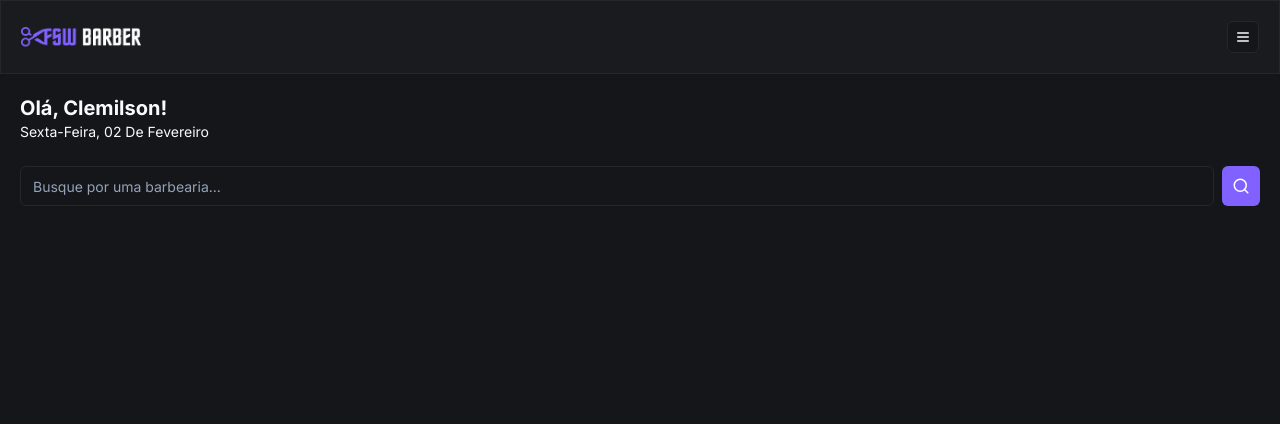
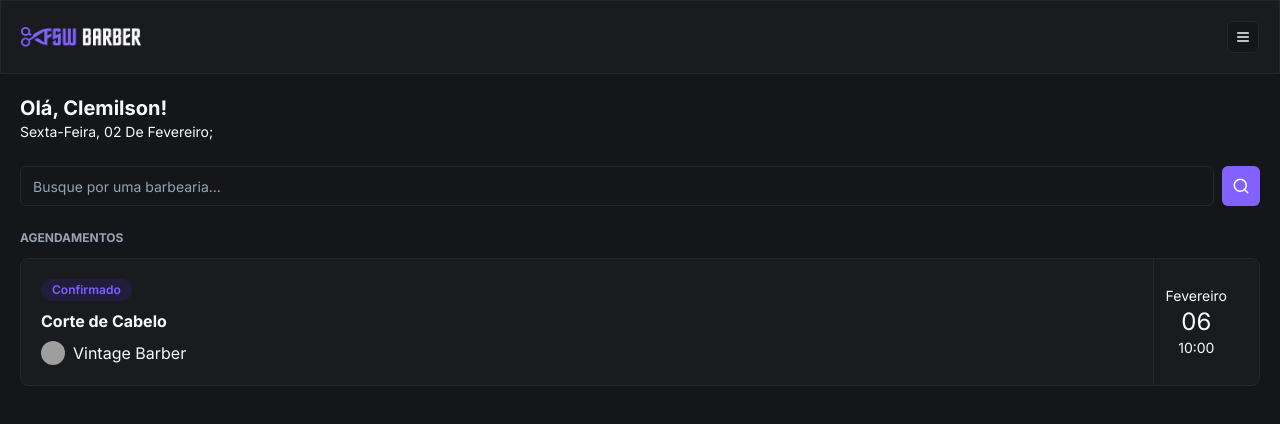
Before and after one commit to Clemilsonchaves/fswbarber, a Next.js app: page / in a window 1280 px wide. Shown: the top 424 px of the page. Built offline with nearby package versions, Linux system fonts and the light colour scheme; grey boxes are pictures that could not be loaded.

Commit message:
feat:  add initial booking component

```diff
--- a/app/(home)/page.tsx
+++ b/app/(home)/page.tsx
@@ -2,6 +2,7 @@
 import Header from "../_components/header";
 import { ptBR } from "date-fns/locale";
 import Search from "./_componets/search";
+import BookingItem from "../_components/booking-item";
 
 export default function Home() {
   return (
@@ -14,7 +15,7 @@
    <p className="capitalize text-sm">
     {format( new Date(), "EEEE',' dd 'de' MMMM", {
      locale: ptBR,
-   } )}
+   } )};
 
    </p>
    </div>
@@ -24,7 +25,10 @@
    <Search />
    </div>
 
-
+<div className="px-5 mt-6">
+  <h2 className="text-xs mb-3 uppercase text-gray-400 font-bold">Agendamentos</h2>
+   <BookingItem/>
+</div>
  </div>
   );
 }
--- /dev/null
+++ b/app/_components/booking-item.tsx
@@ -0,0 +1,39 @@
+
+import { Avatar, AvatarFallback, AvatarImage } from "./ui/avatar";
+import { Badge } from "./ui/badge";
+import { Card, CardContent } from "./ui/card";
+
+const BookingItem = () => {
+    return (
+    <Card>
+        <CardContent className="p-5 flex justify-between py-0">
+            <div className="flex flex-col gap-2 py-5">
+                <Badge className="bg-[#221c3d] text-primary hover:bg-[#221c3d] w-fit">Confirmado </Badge>
+
+                <h2 className="font-bold"> Corte de Cabelo</h2>
+
+                <div className="flex items-center gap-2">
+                    <Avatar className="h-6 w-6">
+                        <AvatarImage src="https://utfs.io/f/45331760-899c-4b4b-910e-e00babb6ed81-16q.png"/>
+
+                        <AvatarFallback>A</AvatarFallback>
+                    </Avatar>
+
+                    <h3>Vintage Barber</h3>
+                </div>
+            </div>
+
+            <div className="flex flex-col items-center justify-center px-3 border-l border-solid border-secondary">
+                <p className="text-sm">Fevereiro</p>
+                <p className="text-2xl">06</p>
+                <p className="text-sm">10:00</p>
+
+
+
+            </div>
+        </CardContent>
+    </Card>
+    );
+}
+
+export default BookingItem;
--- /dev/null
+++ b/app/_components/ui/avatar.tsx
@@ -0,0 +1,50 @@
+"use client"
+
+import * as React from "react"
+import * as AvatarPrimitive from "@radix-ui/react-avatar"
+
+import { cn } from "@/app/_lib/utils"
+
+const Avatar = React.forwardRef<
+  React.ElementRef<typeof AvatarPrimitive.Root>,
+  React.ComponentPropsWithoutRef<typeof AvatarPrimitive.Root>
+>(({ className, ...props }, ref) => (
+  <AvatarPrimitive.Root
+    ref={ref}
+    className={cn(
+      "relative flex h-10 w-10 shrink-0 overflow-hidden rounded-full",
+      className
+    )}
+    {...props}
+  />
+))
+Avatar.displayName = AvatarPrimitive.Root.displayName
+
+const AvatarImage = React.forwardRef<
+  React.ElementRef<typeof AvatarPrimitive.Image>,
+  React.ComponentPropsWithoutRef<typeof AvatarPrimitive.Image>
+>(({ className, ...props }, ref) => (
+  <AvatarPrimitive.Image
+    ref={ref}
+    className={cn("aspect-square h-full w-full", className)}
+    {...props}
+  />
+))
+AvatarImage.displayName = AvatarPrimitive.Image.displayName
+
+const AvatarFallback = React.forwardRef<
+  React.ElementRef<typeof AvatarPrimitive.Fallback>,
+  React.ComponentPropsWithoutRef<typeof AvatarPrimitive.Fallback>
+>(({ className, ...props }, ref) => (
+  <AvatarPrimitive.Fallback
+    ref={ref}
+    className={cn(
+      "flex h-full w-full items-center justify-center rounded-full bg-muted",
+      className
+    )}
+    {...props}
+  />
+))
+AvatarFallback.displayName = AvatarPrimitive.Fallback.displayName
+
+export { Avatar, AvatarImage, AvatarFallback }
--- /dev/null
+++ b/app/_components/ui/badge.tsx
@@ -0,0 +1,36 @@
+import * as React from "react"
+import { cva, type VariantProps } from "class-variance-authority"
+
+import { cn } from "@/app/_lib/utils"
+
+const badgeVariants = cva(
+  "inline-flex items-center rounded-full border px-2.5 py-0.5 text-xs font-semibold transition-colors focus:outline-none focus:ring-2 focus:ring-ring focus:ring-offset-2",
+  {
+    variants: {
+      variant: {
+        default:
+          "border-transparent bg-primary text-primary-foreground hover:bg-primary/80",
+        secondary:
+          "border-transparent bg-secondary text-secondary-foreground hover:bg-secondary/80",
+        destructive:
+          "border-transparent bg-destructive text-destructive-foreground hover:bg-destructive/80",
+        outline: "text-foreground",
+      },
+    },
+    defaultVariants: {
+      variant: "default",
+    },
+  }
+)
+
+export interface BadgeProps
+  extends React.HTMLAttributes<HTMLDivElement>,
+    VariantProps<typeof badgeVariants> {}
+
+function Badge({ className, variant, ...props }: BadgeProps) {
+  return (
+    <div className={cn(badgeVariants({ variant }), className)} {...props} />
+  )
+}
+
+export { Badge, badgeVariants }
--- a/package.json
+++ b/package.json
@@ -13,6 +13,7 @@
   },
   "dependencies": {
     "@prisma/client": "^5.9.1",
+    "@radix-ui/react-avatar": "^1.0.4",
     "@radix-ui/react-slot": "^1.0.2",
     "class-variance-authority": "^0.7.0",
     "clsx": "^2.1.0",
```
Also changed, not shown: 1 other file (tests, documents, lock files or other folders).
